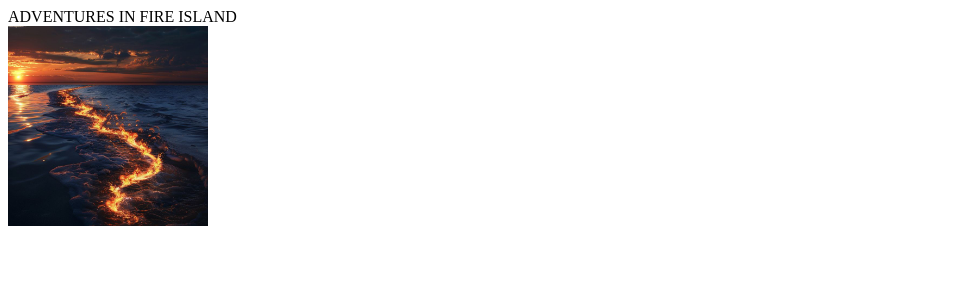
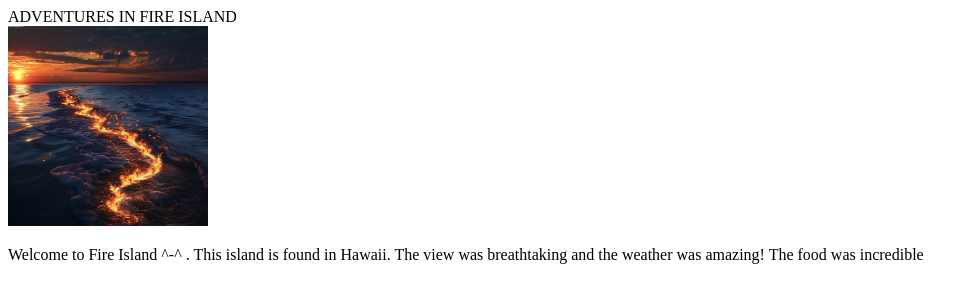
Before and after one commit to winfreywekesa148-bit/Adventure-In-Fire-Island, a plain HTML site: page index.html in a window 1280 px wide. Shown: the whole page, without its empty margins (0-978 px from the left). Drawn offline with Linux system fonts and the light colour scheme; files whose address does not match are found by name.

Commit message:
Description of my experience

```diff
--- a/index.html
+++ b/index.html
@@ -8,5 +8,7 @@
 <body>
     <header>ADVENTURES IN FIRE ISLAND</header>
     <img src="/assets/_ (1).jpeg" alt="Fire Island" height="200" width="200">
+    <p>Welcome to Fire Island ^-^ . This island is found in Hawaii. The view was breathtaking and the weather was amazing! The food was incredible</p>
+
 </body>
 </html>
```
